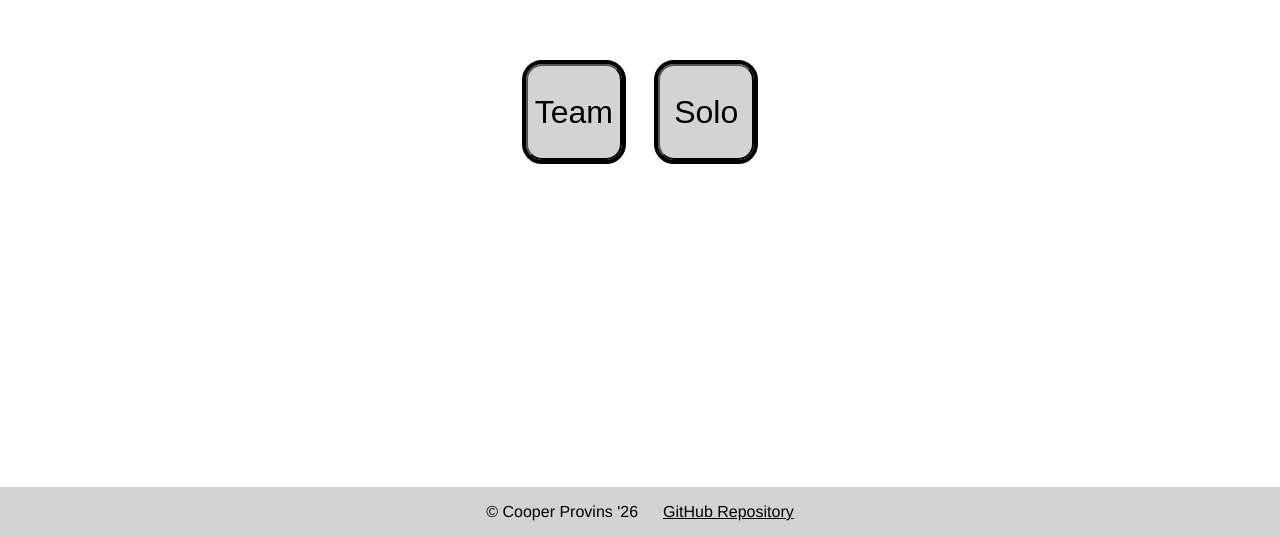
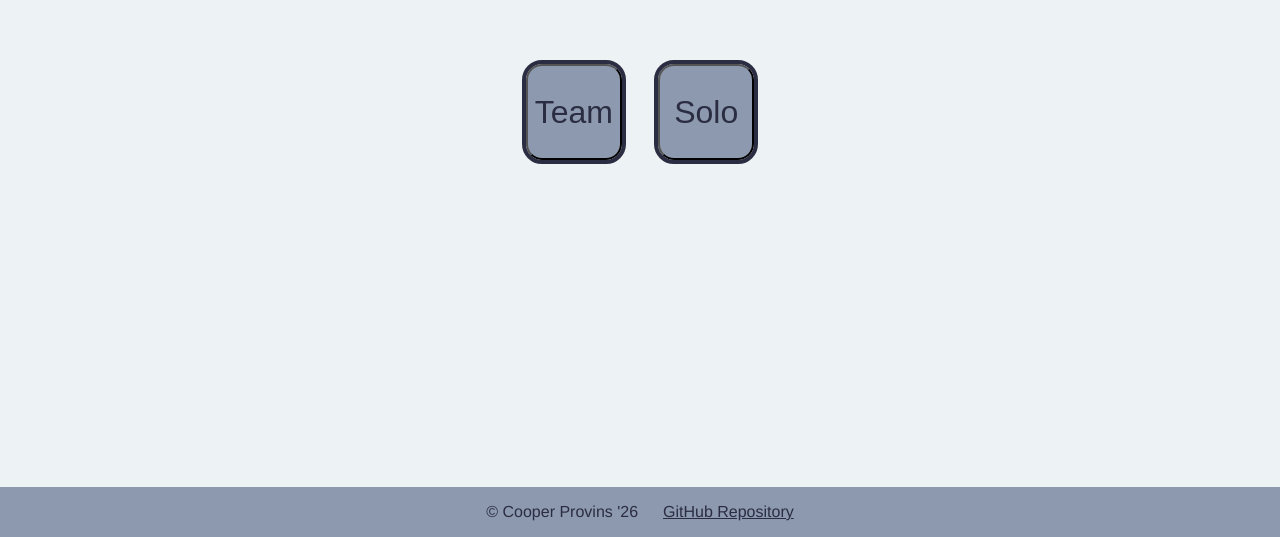
Before and after one commit to CooperProvins/marioKartRandomWebsite, a plain HTML site: page index.html in a window 1280 px wide. Shown: the part 263-800 px from the top of the page. Drawn offline with Linux system fonts and the light colour scheme.

Commit message:
Update color variables in style.css

```diff
--- a/style.css
+++ b/style.css
@@ -1,11 +1,11 @@
 :root {
-    --color-bg-base: #ffffff;
-    --color-bg-in: #d3d3d3;
+    --color-bg-base: #EDF2F4;
+    --color-bg-in: #8D99AE;
     --color-bg-in2: #6c6c6c;
 
-    --color-outline: black;
+    --color-outline: #2B2D42;
 
-    --color-text: black;
+    --color-text: #2B2D42;
 }
 html, body{
     min-height: 100vh;
```
